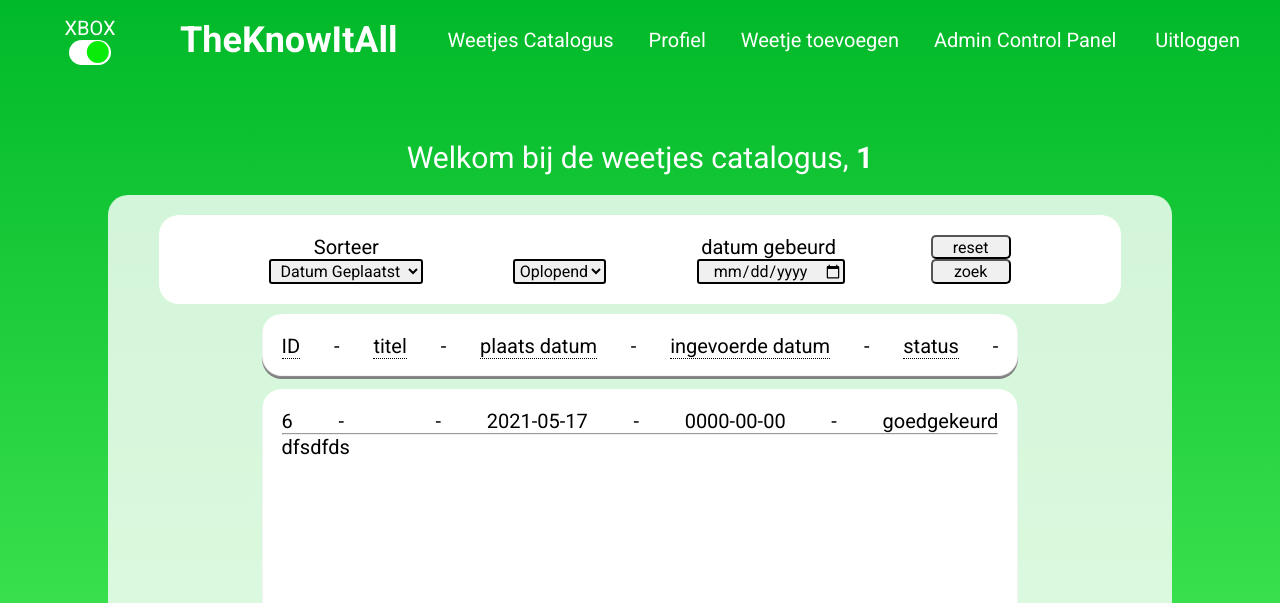
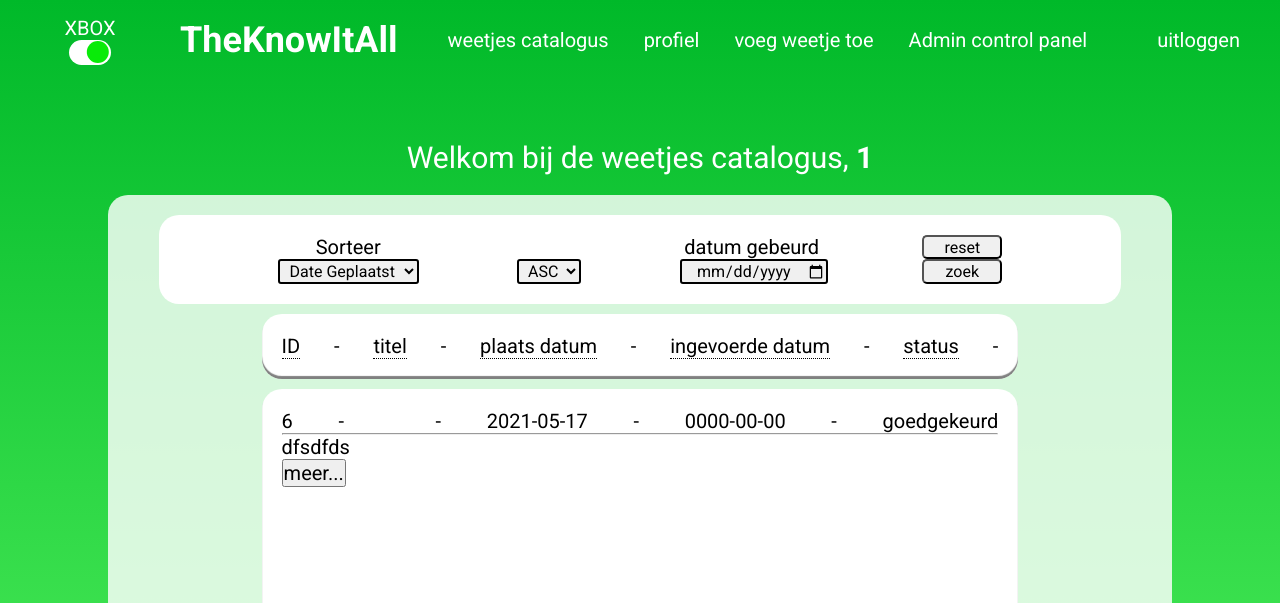
Before and after one commit to SebastianHK/KnowItAll-Telstars, a PHP site: page /content/weetjesCat.php in a window 1280 px wide. Shown: the top 603 px of the page. Run offline with PHP 8.4, Linux system fonts and the light colour scheme; the visitor is signed in with stand-in values (Sample User, id 1); data comes from the database, SQL or seed files in the repository.

Commit message:
update weetjescat plaatje

```diff
--- a/knowitallWebsite/content/weetjesCat.php
+++ b/knowitallWebsite/content/weetjesCat.php
@@ -69,17 +69,17 @@ if ($conn -> connect_errno) {
     </div>
     <a class="titel navKnop" href="../index.php">TheKnowItAll</a>
     <div class="navKnoppen">
-        <a href="" class="navKnop headerNavKnop">Weetjes Catalogus</a>
+        <a href="" class="navKnop headerNavKnop">weetjes catalogus</a>
         <?php  if ($gebruikersnaam !== 'gast') : ?>
-            <a href="index.php?logout='1'" class="navKnop logKnop">Uitloggen</a>
-            <a href="index.php" class="navKnop headerNavKnop">Profiel</a>
-            <a class="navKnop headerNavKnop" onclick="document.getElementById('weetjeStuurder').style.display = 'block'">Weetje toevoegen</a>
+            <a href="index.php?logout='1'" class="navKnop logKnop">uitloggen</a>
+            <a href="index.php" class="navKnop headerNavKnop">profiel</a>
+            <a class="navKnop headerNavKnop" onclick="document.getElementById('weetjeStuurder').style.display = 'block'">voeg weetje toe</a>
         <?php endif ?>
         <?php  if ($gebruikersnaam == 'gast') : ?>
-            <a href="index.php" class="navKnop logKnop">Login/Registreer</a>
+            <a href="index.php" class="navKnop logKnop">login/registreer</a>
         <?php endif ?>
         <?php  if ($rank == 'admin') : ?>
-            <a href="admin_control_panel.php" class="navKnop headerNavKnop" id="adminCPK">Admin Control Panel</a>
+            <a href="admin_control_panel.php" class="navKnop headerNavKnop" id="adminCPK">Admin control panel</a>
         <?php endif ?>
 
     </div>
@@ -107,7 +107,7 @@ if ($conn -> connect_errno) {
         <p>datum van gebeurd</p>
         <input name="datum" type="date">
         <div id="fileInputContainer">
-            <input hidden id="fileInput" name="plaatje" type="file" name="image[]" /><br>
+            <input hidden id="fileInput" name="plaatje" type="file" name="image" /><br>
             <label id="fileInputLabel" for="fileInput">Bladeren...</label>
             <span id="file-chosen">Geen file gekozen</span>
         </div>
@@ -121,15 +121,15 @@ if ($conn -> connect_errno) {
 
 
             <select id="sorteerInput" class="zoekInput" name="sorteer">
-                <option id="plaats_datum" value="plaats_datum">Datum Geplaatst</option>
-                <option id="geb_datum" value="geb_datum">Ingevoerde Datum</option>
+                <option id="plaats_datum" value="plaats_datum">Date Geplaatst</option>
+                <option id="geb_datum" value="geb_datum">Date ingevoerd</option>
                 <option id="status" value="status">Status</option>
                 <option id="gebruikersnaam" value="gebruikersnaam">Gebruikersnaam</option>
             </select>
 
             <select id="ascDescInput" class="ascDesc zoekInput" name="ascDesc">
-                <option id="ASC" value="ASC">Oplopend</option>
-                <option id="DESC" value="DESC">Aflopend</option>
+                <option id="ASC" value="ASC">ASC</option>
+                <option id="DESC" value="DESC">DESC</option>
             </select>
             <input class="zoekInput" type="date" name="gebDatum" id="gebDatum">
 
@@ -194,6 +194,7 @@ if ($conn -> connect_errno) {
         $weetjesArr = Array();
 
         if ($result->num_rows > 0) {
+            $i=0;
             while($row = $result->fetch_assoc()) {
                 $ID = $row['id'];
                 $gebruikersnaam = $row['gebruiker'];
@@ -202,15 +203,20 @@ if ($conn -> connect_errno) {
 
                 $weetjesArr['weetje.'.$ID][] = $row['weetjes'];
 
-                echo '<div class="weetjeDiv">
+                echo '<div id=weetjeDiv'.$i.' class="weetjeDiv">
                         <div class="weetjeInfo">
                         <p>'.$ID.'</p> - <p>'.$titel.'</p> - <p>'. $row['plaats_datum'] .'</p> - <p>'.$row['geb_datum'].'</p> - <p>'. $row['status']."</p>
                         </div>
-                           <hr>
-                           <p class='weetje'>". $row['weetjes']."</p>
-                    </div>";
+                        <hr>
+                        <p class='weetje'>". $row['weetjes']."</p>
+                        <button onclick='plaatje_weetje(this.parentElement.id)' class='op-btn'>meer...</button>
+                       <div class='extent'>
+                       <img src='images/images_user/".$row['plaatje']."'>
+                        </div>
+                 </div>";
+             $i++;
+         }
 
-            }
         } else {
             echo "<div class='error'><p>Je hebt nog geen weetjes</p></div>";
         }
```
